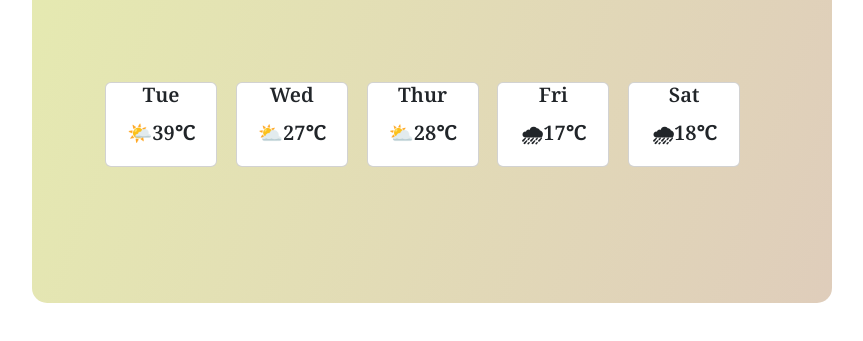
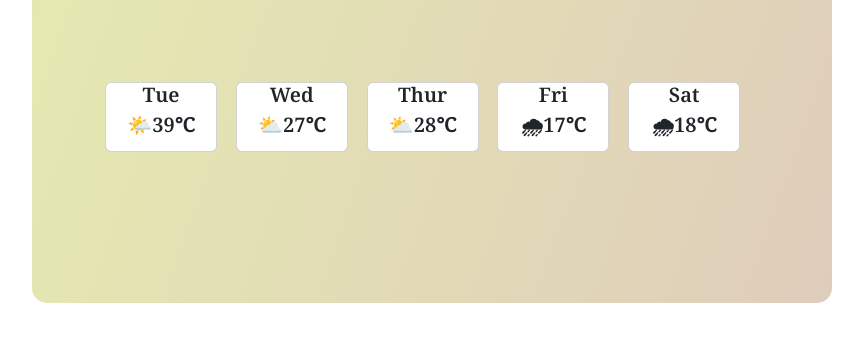
Before and after one commit to 3cia01/Hosting-fiirst-file, a plain HTML site: page index.html in a window 1280 px wide. Shown: the part 327-668 px from the top of the page, without its empty margins (208-1071 px from the left). Drawn offline with nearby package versions, Linux system fonts and the light colour scheme; no server answers.

Commit message:
I modified src/style.css

```diff
--- a/src/styles.css
+++ b/src/styles.css
@@ -118,9 +118,9 @@ h2 {
 
 .col {
   display: inline-block;
-  line-height: 35px;
+  line-height: 20px;
   margin: 0px;
-  border-radius: 8px;
+  border-radius: 5px;
   text-align: center;
 }
 
```
